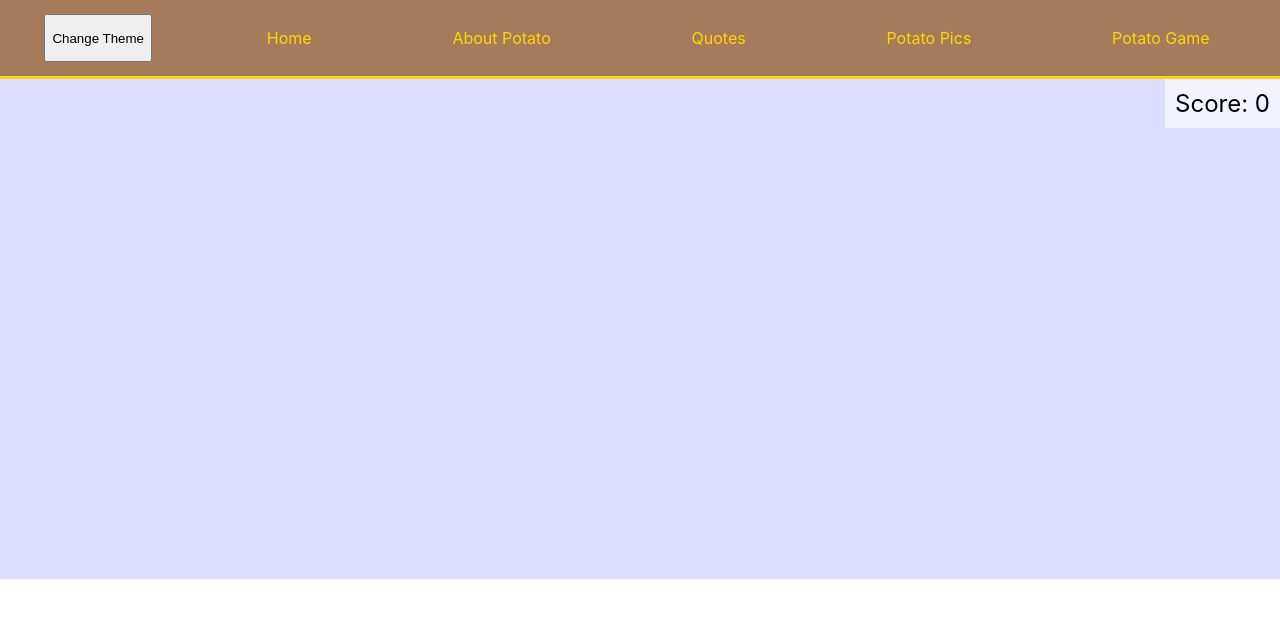
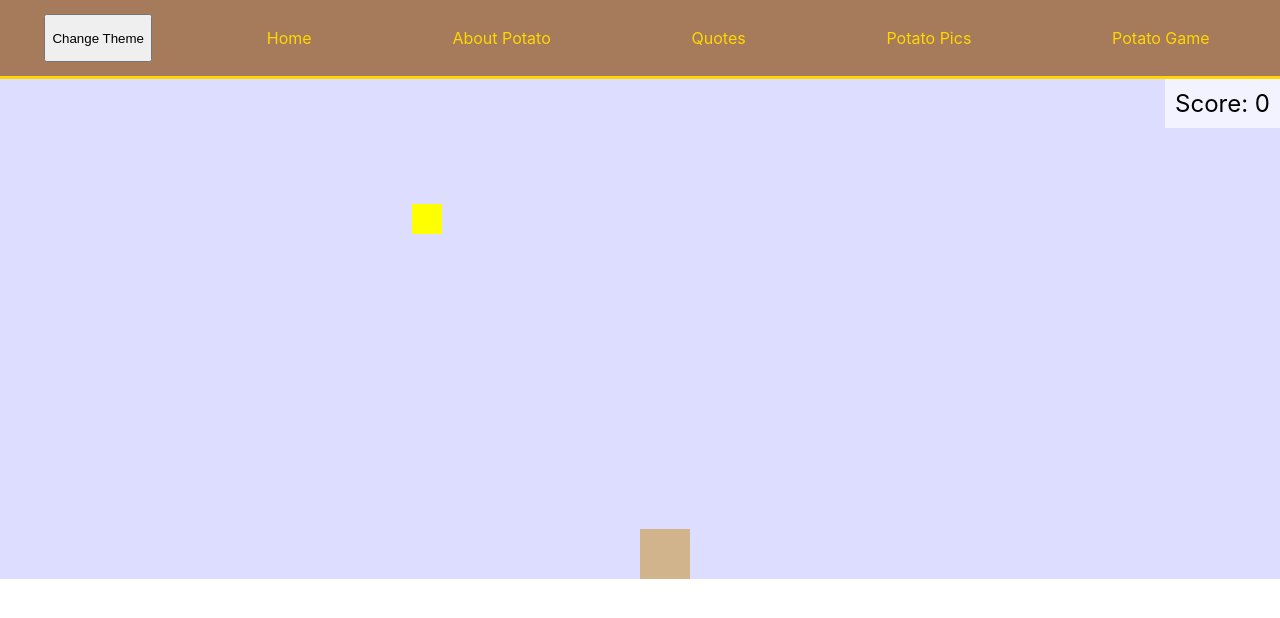
Before and after one commit to PotatoHalez/potato-paradise, a React (Create React App) app: page /PotatoGame in a window 1280 px wide. Shown: the top 618 px of the page. Built offline with nearby package versions, Linux system fonts and the light colour scheme; the HTML template or start-up script is replaced by a standard one.

Commit message:
Contrast of colors

```diff
--- a/src/css/PotatoGame.css
+++ b/src/css/PotatoGame.css
@@ -9,7 +9,8 @@
     position: absolute;
     width: 30px;
     height: 30px;
-    /* background-image:  */
+      /* background-image:  */
+    background-color: yellow;
     background-size: cover;
   }
 
@@ -18,6 +19,7 @@
     bottom: 0;
     width: 50px;
     height: 50px;
+    background-color: tan;
     /* background-image:  */
     background-size: cover;
   }
```
